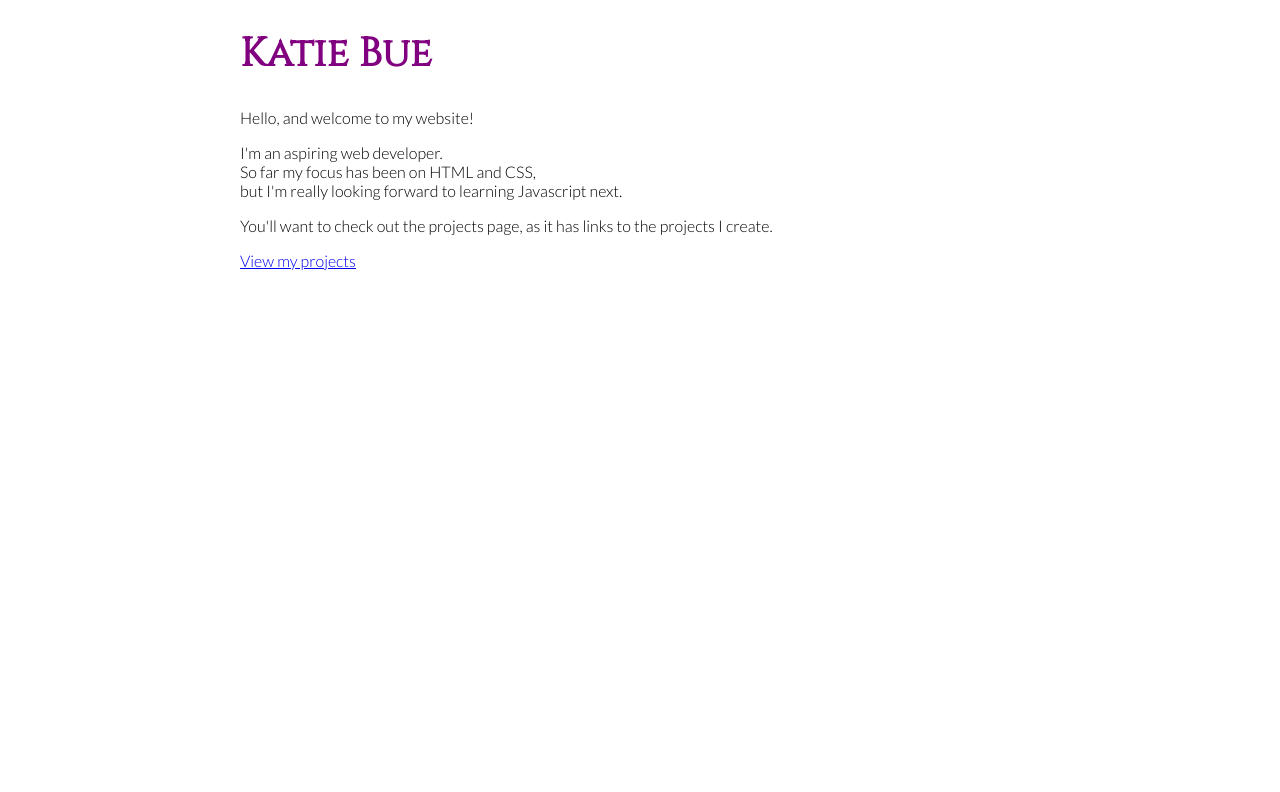
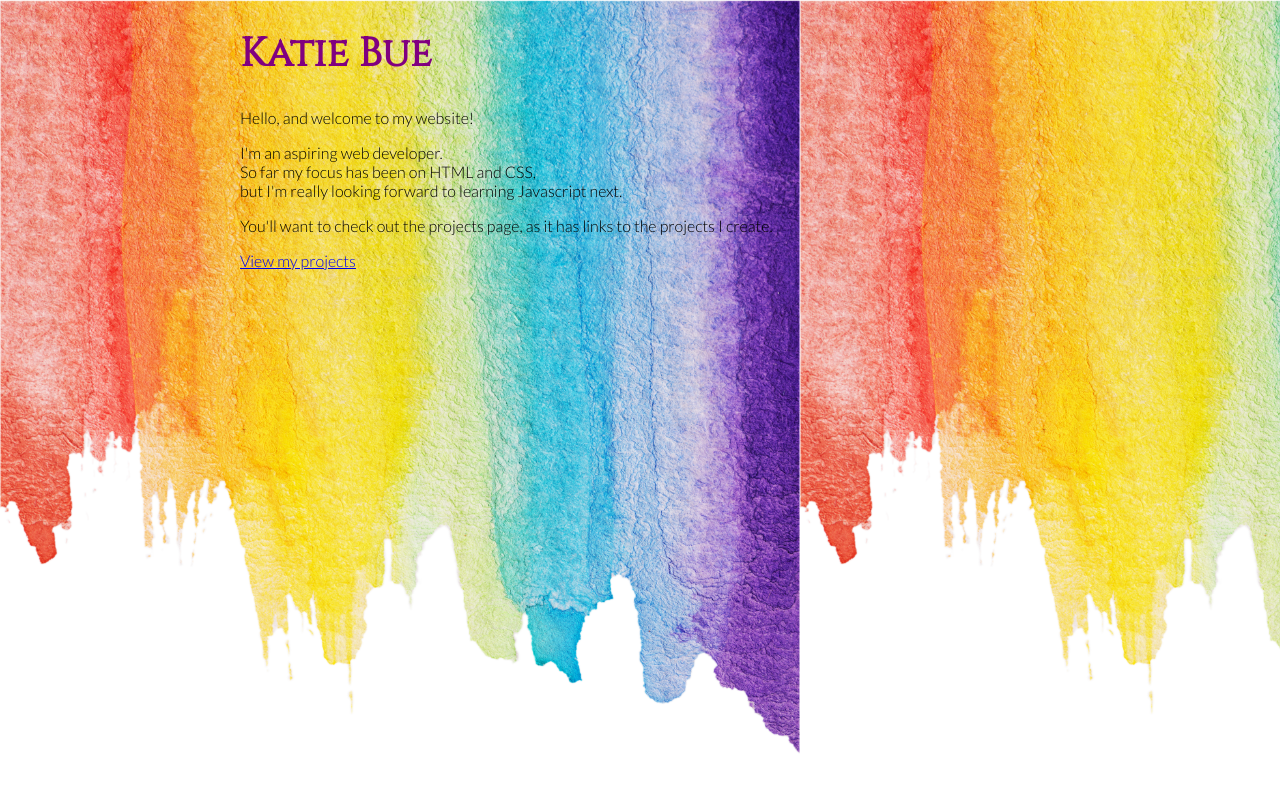
Before and after one commit to ADHDFairy/my-site, a website: page index.html in a window 1280 px wide. Drawn offline with Linux system fonts and the light colour scheme.

Commit message:
background img

```diff
--- /dev/null
+++ b/index.css
@@ -0,0 +1,3 @@
+body {
+  background-image: url(/Pictures/rainbowbackground.png)
+}
--- a/index.html
+++ b/index.html
@@ -7,6 +7,7 @@
 
     <title>Hi I'm Katie</title>
     <link rel="stylesheet" href="./styles.css">
+    <link rel="stylesheet" href="./index.css">
     <link rel="preconnect" href="https://fonts.googleapis.com">
     <link rel="preconnect" href="https://fonts.gstatic.com" crossorigin>
     <link href="https://fonts.googleapis.com/css2?family=Cinzel&family=Lato:wght@100;200;300&display=swap" rel="stylesheet">
```
Also changed, not shown: Pictures/rainbowbackground.png (added).
